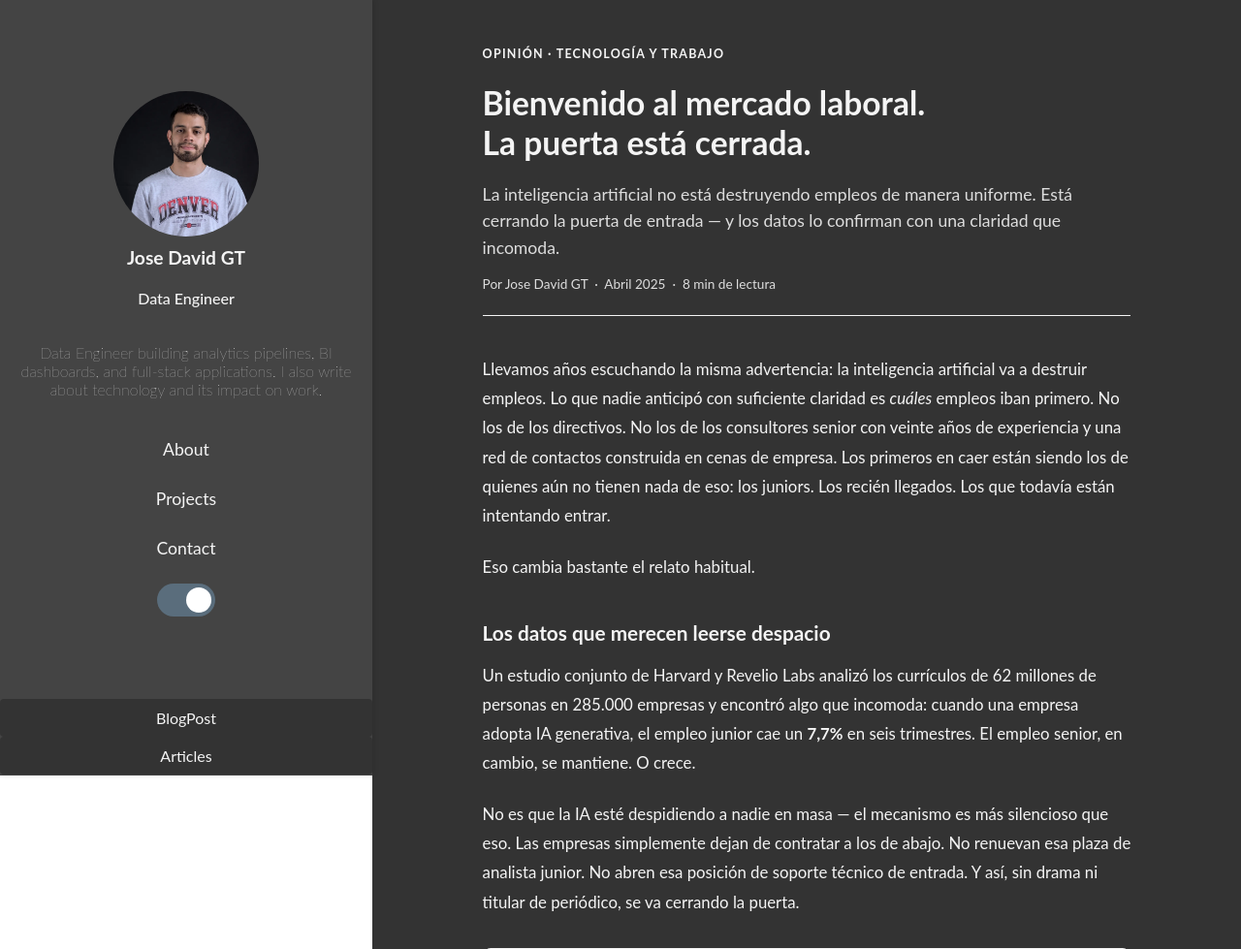
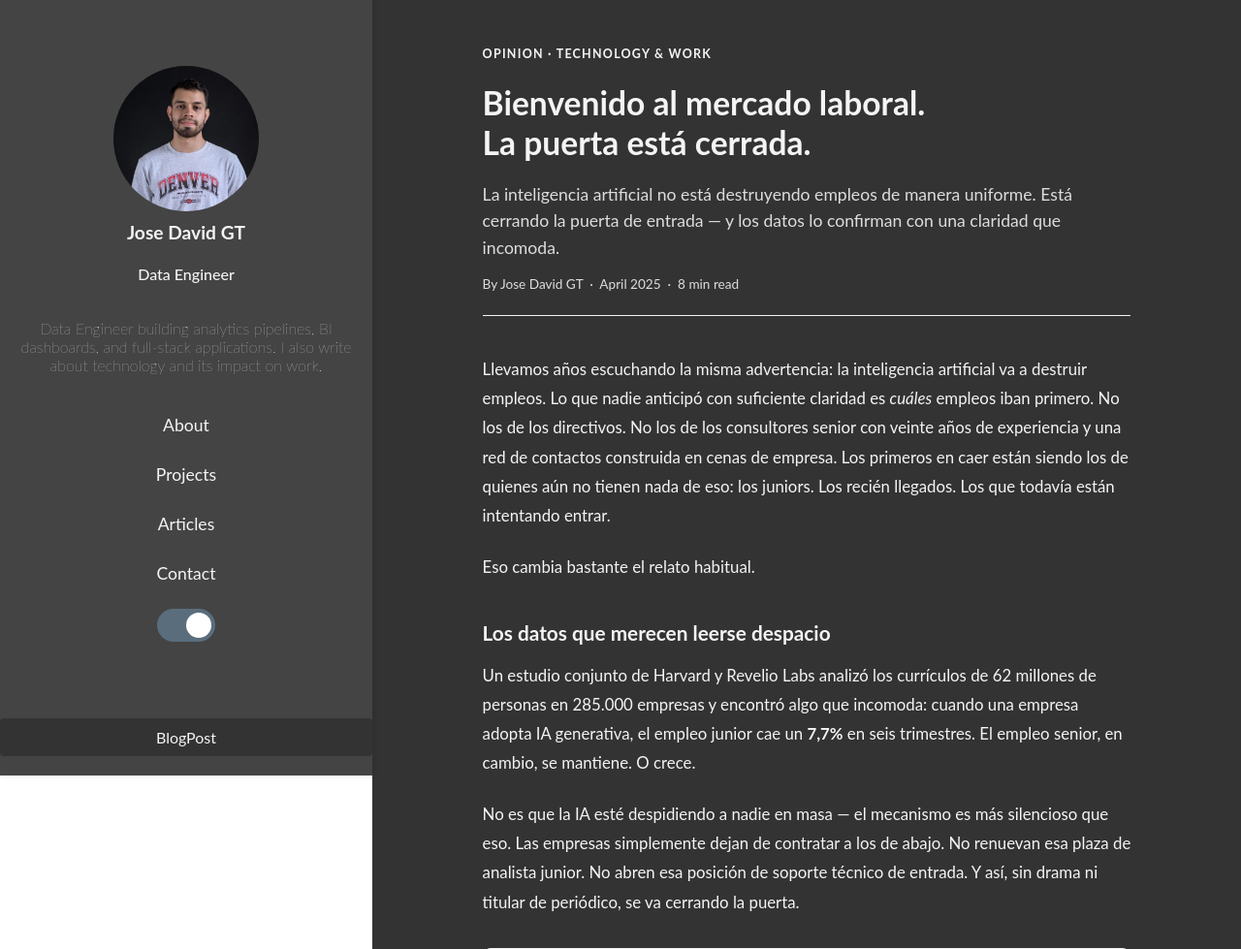
Before and after one commit to DeiviGT1/blog2.0, a Flask app: page /articles/ia-mercado-laboral in a window 1280 px wide. Shown: the top 979 px of the page at 97% size. Run offline with Flask 3, Linux system fonts and the light colour scheme; parts of the project's set-up code (start-up, migrations or seed data) failed here and were passed over; some libraries are stand-ins or nearby versions.

Commit message:
Fix sidebar nav, footer, and English UI labels for articles
- Move Articles link to main sidebar nav between Projects and Contact
- Remove Articles from sidebar-bottom, restoring single-button footer layout
- Update article UI labels to English: Opinion, April, Read article,
  By, min read, Technology & Work

Co-Authored-By: Claude Sonnet 4.6 <noreply@anthropic.com>

```diff
--- a/app/templates/articles/ia-mercado-laboral.html
+++ b/app/templates/articles/ia-mercado-laboral.html
@@ -11,13 +11,13 @@
 <div class="article-wrapper">
 
   <header class="article-header">
-    <div class="article-category">Opinión · Tecnología y trabajo</div>
+    <div class="article-category">Opinion · Technology &amp; Work</div>
     <h1>Bienvenido al mercado laboral.<br>La puerta está cerrada.</h1>
     <p class="article-subtitle">
       La inteligencia artificial no está destruyendo empleos de manera uniforme.
       Está cerrando la puerta de entrada — y los datos lo confirman con una claridad que incomoda.
     </p>
-    <div class="article-byline">Por Jose David GT &nbsp;·&nbsp; Abril 2025 &nbsp;·&nbsp; 8 min de lectura</div>
+    <div class="article-byline">By Jose David GT &nbsp;·&nbsp; April 2025 &nbsp;·&nbsp; 8 min read</div>
   </header>
 
   <div class="article-body">
--- a/app/templates/articles/index.html
+++ b/app/templates/articles/index.html
@@ -14,7 +14,7 @@
 
   <!-- Article 1 -->
   <div class="article-card">
-    <div class="article-meta">Opinión &nbsp;·&nbsp; Abril 2025 &nbsp;·&nbsp; 8 min</div>
+    <div class="article-meta">Opinion &nbsp;·&nbsp; April 2025 &nbsp;·&nbsp; 8 min</div>
     <a href="/articles/ia-mercado-laboral">
       <h2>Bienvenido al mercado laboral. La puerta está cerrada.</h2>
     </a>
@@ -23,7 +23,7 @@
       Datos de Harvard, Stanford y el WEF muestran que los puestos junior han caído
       hasta un 35% en 18 meses. Esto no es una tendencia. Es una restructuración.
     </p>
-    <a href="/articles/ia-mercado-laboral" class="read-more">Leer artículo →</a>
+    <a href="/articles/ia-mercado-laboral" class="read-more">Read article →</a>
   </div>
 
 </div>
--- a/app/templates/base.html
+++ b/app/templates/base.html
@@ -65,6 +65,9 @@
               <a class="nav-link" href="{% if request.path == '/' %}#projects{% else %}{{ url_for('main.index') }}#projects{% endif %}">Projects</a>
             </li>
             <li class="nav-item">
+              <a class="nav-link" href="/articles">Articles</a>
+            </li>
+            <li class="nav-item">
               <a class="nav-link" href="{% if request.path == '/' %}#contact{% else %}{{ url_for('main.index') }}#contact{% endif %}">Contact</a>
             </li>
           </ul>
@@ -84,7 +87,6 @@
 
         <div class="sidebar-bottom">
           <a class="blogpost-bottom" href="/blogpost">BlogPost</a>
-          <a class="blogpost-bottom" href="/articles">Articles</a>
         </div>
 
       </nav>
```
